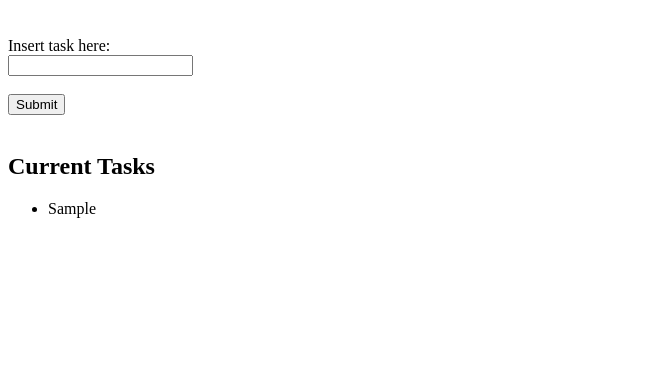
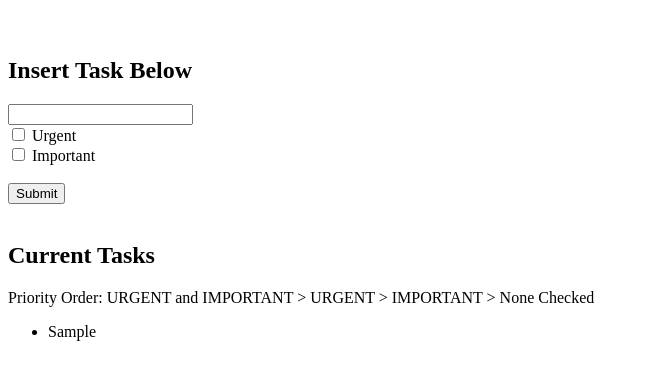
Before and after one commit to jmunoz1992/task-manager, a plain HTML site: page index.html in a window 1280 px wide. Both pictures are taken after typing "Sample" into the empty fields and a click on the button "Submit". Shown: the part 61-440 px from the top of the page, without its empty margins (0-649 px from the left). Drawn offline with Linux system fonts and the light colour scheme.

Commit message:
list elements are prioritized based on urgency and importance

```diff
--- a/index.html
+++ b/index.html
@@ -10,15 +10,20 @@
 <body>
   <h1>Task Manager</h1>
   <br />
+  <h2>Insert Task Below</h2>
   <form action="#" method="POST" id="form">
-    <label for="task">Insert task here:</label><br />
     <input type="text" id="input-text"></input></br>
+    <input type="checkbox" id="urgent-check" name="urgent-check" value="Urgent">
+    <label for="urgent-check">Urgent</label><br />
+    <input type="checkbox" id="important-check" name="important-check" value="Important">
+    <label for="important-check">Important</label><br />
   </form>
   <br />
   <button id="submit-button">Submit</button>
   <br />
   <br />
   <h2>Current Tasks</h2>
+  <p>Priority Order: URGENT and IMPORTANT > URGENT > IMPORTANT > None Checked</p>
   <ul id="current-tasks">
   </ul>
 </body>
--- a/index.js
+++ b/index.js
@@ -1,15 +1,43 @@
 let currentText = "";
+let isUrgentCheckboxChecked = false;
+let isImportantCheckboxChecked = false;
 
-const inputText = document.getElementById("input-text");
-inputText.addEventListener("change", (e) => {
-  currentText = e.target.value;
-});
+const urgentAndImportantTasks = [];
+const onlyUrgentTasks = [];
+const onlyImportantTasks = [];
+const notUrgentAndImportantTasks = [];
 
-createListElement = () => {
-  const ul = document.getElementById("current-tasks");
-  const li = document.createElement("li");
-  li.appendChild(document.createTextNode(currentText));
-  ul.appendChild(li);
+updateLists = (currentText) => {
+  if (isUrgentCheckboxChecked && isImportantCheckboxChecked) {
+    urgentAndImportantTasks.push(currentText);
+  } else if (isUrgentCheckboxChecked) {
+    onlyUrgentTasks.push(currentText);
+  } else if (isImportantCheckboxChecked) {
+    onlyImportantTasks.push(currentText);
+  } else {
+    notUrgentAndImportantTasks.push(currentText);
+  }
+}
+
+createListElementFromList = (priorityList, priorityStr) => {
+  priorityList.forEach((task => {
+    const ul = document.getElementById("current-tasks");
+    const li = document.createElement("li");
+    let listElementText = task + priorityStr;
+    li.appendChild(document.createTextNode(listElementText));
+    ul.appendChild(li);
+  }));
+}
+
+createList = () => {
+  updateLists(currentText);
+
+  document.getElementById("current-tasks").innerHTML = ''
+
+  createListElementFromList(urgentAndImportantTasks, "  [URGENT]  " + "[IMPORTANT]");
+  createListElementFromList(onlyUrgentTasks, "  [URGENT]  ");
+  createListElementFromList(onlyImportantTasks, "  [IMPORTANT]");
+  createListElementFromList(notUrgentAndImportantTasks, "");
 };
 
 clearInputText = () => {
@@ -17,8 +45,23 @@ clearInputText = () => {
   currentText = "";
 };
 
+const inputText = document.getElementById("input-text");
+inputText.addEventListener("change", (e) => {
+  currentText = e.target.value;
+});
+
+const urgentCheckbox = document.getElementById("urgent-check");
+urgentCheckbox.addEventListener('change', (e) => {
+    isUrgentCheckboxChecked = e.target.checked ? true : false;
+});
+
+const importantCheckbox = document.getElementById("important-check");
+importantCheckbox.addEventListener('change', (e) => {
+  isImportantCheckboxChecked = e.target.checked ? true : false;
+});
+
 const submitButton = document.getElementById("submit-button");
 submitButton.addEventListener("click", () => {
-  createListElement();
+  createList();
   clearInputText();
 });
```
